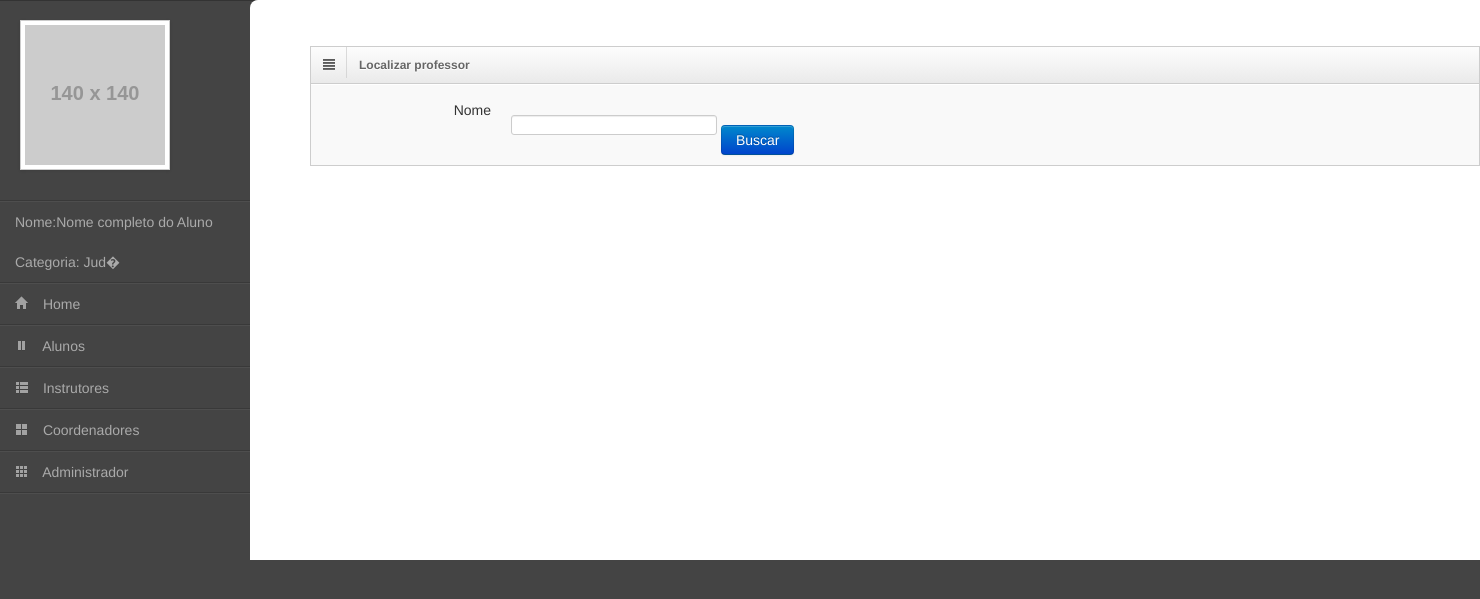
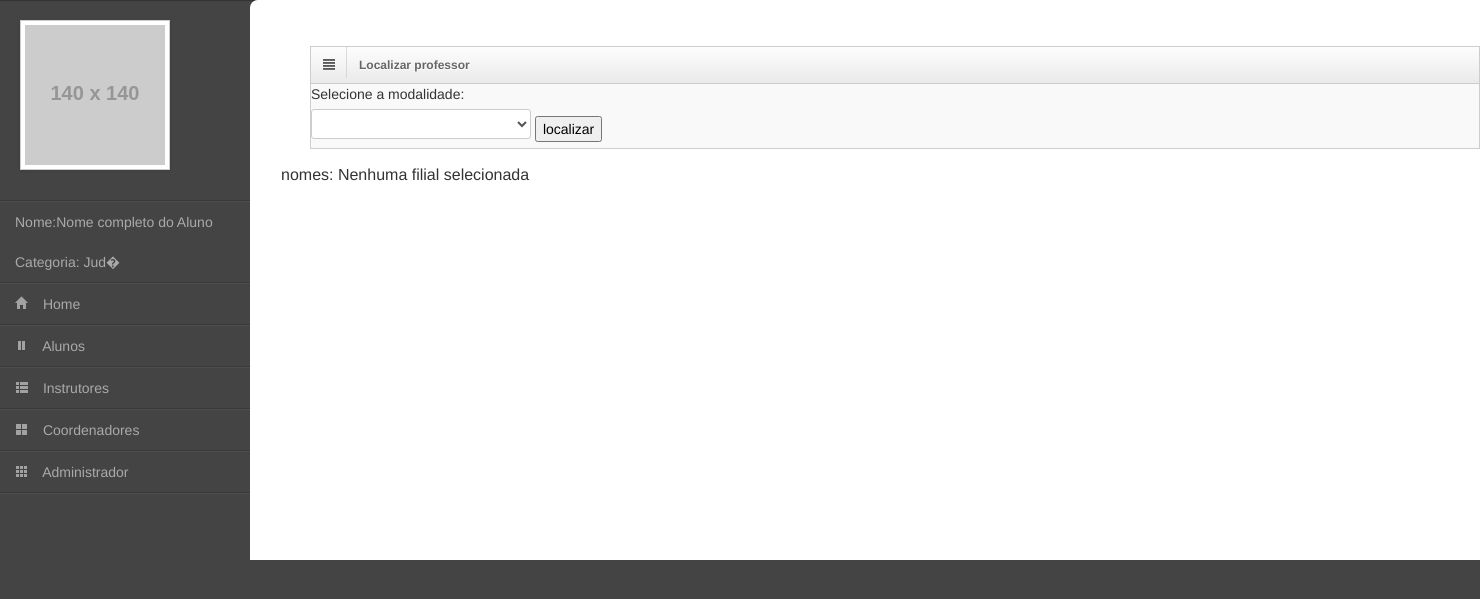
Before and after one commit to ZeroeUm/Federacao, a CodeIgniter app: page /coordenador/professores in a window 1480 px wide. Shown: the part 69-668 px from the top of the page. Run offline with CodeIgniter, Linux system fonts and the light colour scheme; grey boxes labelled with a size stand in for pictures from a placeholder-image service; lists and menus that the app fills with data are empty; some libraries are stand-ins or nearby versions.

Commit message:
criação da model onde busca a filial para descobrir o instrutor

```diff
--- a/application/controllers/coordenador.php
+++ b/application/controllers/coordenador.php
@@ -12,10 +12,25 @@
  */
 class coordenador extends CI_Controller{
 
+
+
     function professores(){
-        $this->load->view('header');
-        $this->load->view('coordenador/modalidades');
-        $this->load->view('footer');
+
+      $this->load->model('FilialModel');
+      $this->load->view('header');
+      $this->data['dados'] = $this->FilialModel->get_filiais();
+
+
+      if($this->input->post()){
+      $this->data['filial'] = $this->input->post('filial');
+      $this->load->view('coordenador/modalidades',$this->data);
+      $this->load->view('footer');
+      }else{
+      $this->data['filial'] = "Nenhuma filial selecionada";
+      $this->load->view('coordenador/modalidades',$this->data);
+      $this->load->view('footer');
+      }
+
     }
 
     function filiais(){
--- /dev/null
+++ b/application/models/filialmodel.php
@@ -0,0 +1,26 @@
+<?php
+
+/*
+ * To change this template, choose Tools | Templates
+ * and open the template in the editor.
+ */
+
+/**
+ * Description of Filial_model
+ *
+ * @author felipe
+ */
+class FilialModel extends CI_Model{
+
+
+    function __construct() {
+        parent::__construct();
+    }
+
+    public function get_filiais(){
+        $query = $this->db->get('filial');
+        return $query->result_array();
+    }
+}
+
+?>
--- a/application/views/coordenador/modalidades.php
+++ b/application/views/coordenador/modalidades.php
@@ -1,3 +1,5 @@
+
+
 <div class="span12">
     <div class="widget-box">
         <div class="widget-title">
@@ -7,23 +9,36 @@
             <h5>Localizar professor</h5>
         </div>
         <div class="widget-content nopadding">
-								<form action="#" method="get" class="form-horizontal">
-									<div class="control-group">
-										<label class="control-label">Nome</label>
-										<div class="controls">
-											<input type="text">
-                                                                                        <button type="submit" class="btn btn-primary">Buscar</button>
+            <?php
+            echo form_open('coordenador/professores');
+            echo form_label('Selecione a modalidade:', 'nome');
+            ?>
 
-										</div>
+            <select name="filial">
+                <?php
+                foreach ($dados as $d) {
+                    ?>
+                <option value="<?php echo $d['idFilial'];?>"><?php echo $d['modalidade'];?></option>
 
-									</div>
+               <?php }
+                ?>
+            </select>
 
 
 
+            <?php
+            echo form_submit('add', 'localizar');
+            echo form_close();
+            ?>
 
-
-
-								</form>
         </div>
     </div>
 </div>
+
+<table>
+
+    <tr>
+        <td>nomes: <?php echo $filial;?></td>
+    </tr>
+
+</table>
```
Also changed, not shown: application/models/coordenador_model.php (added, +27 -0 lines). Lines whose indentation alone changed are shown as unchanged.
